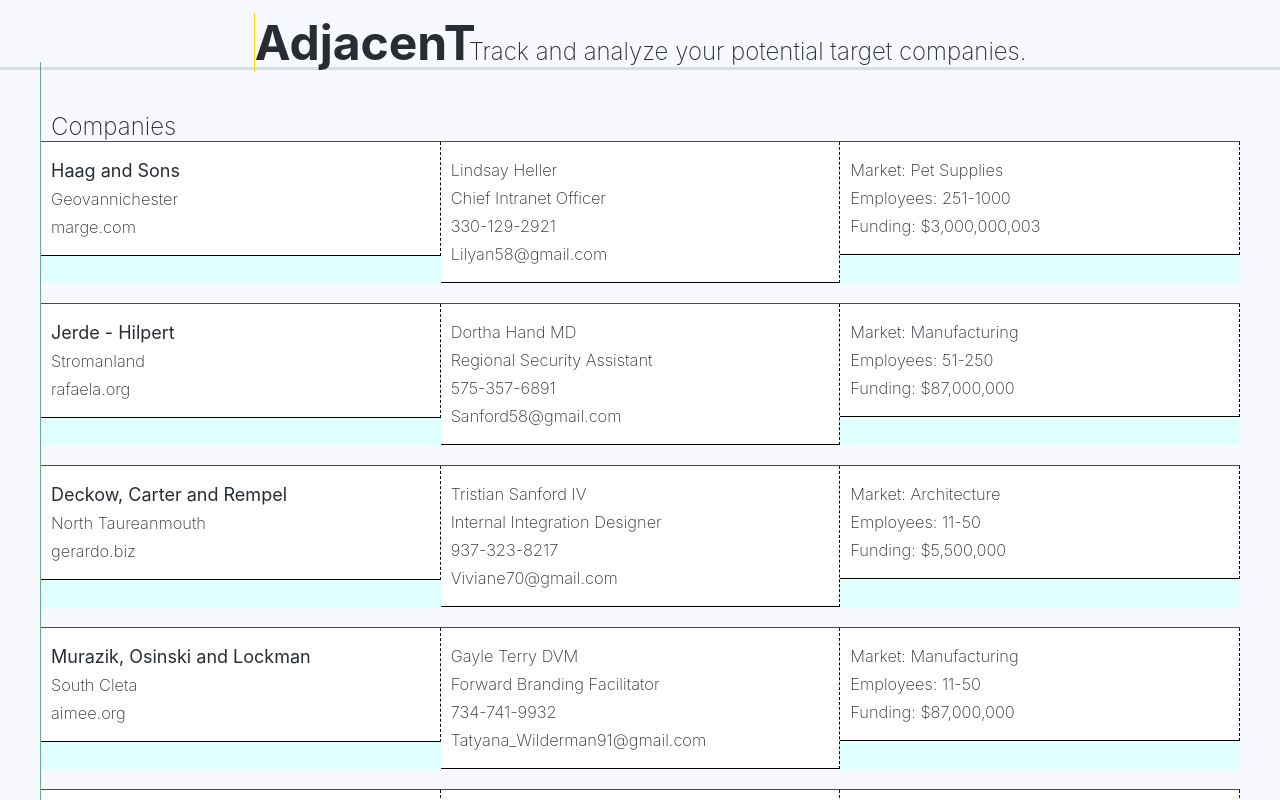
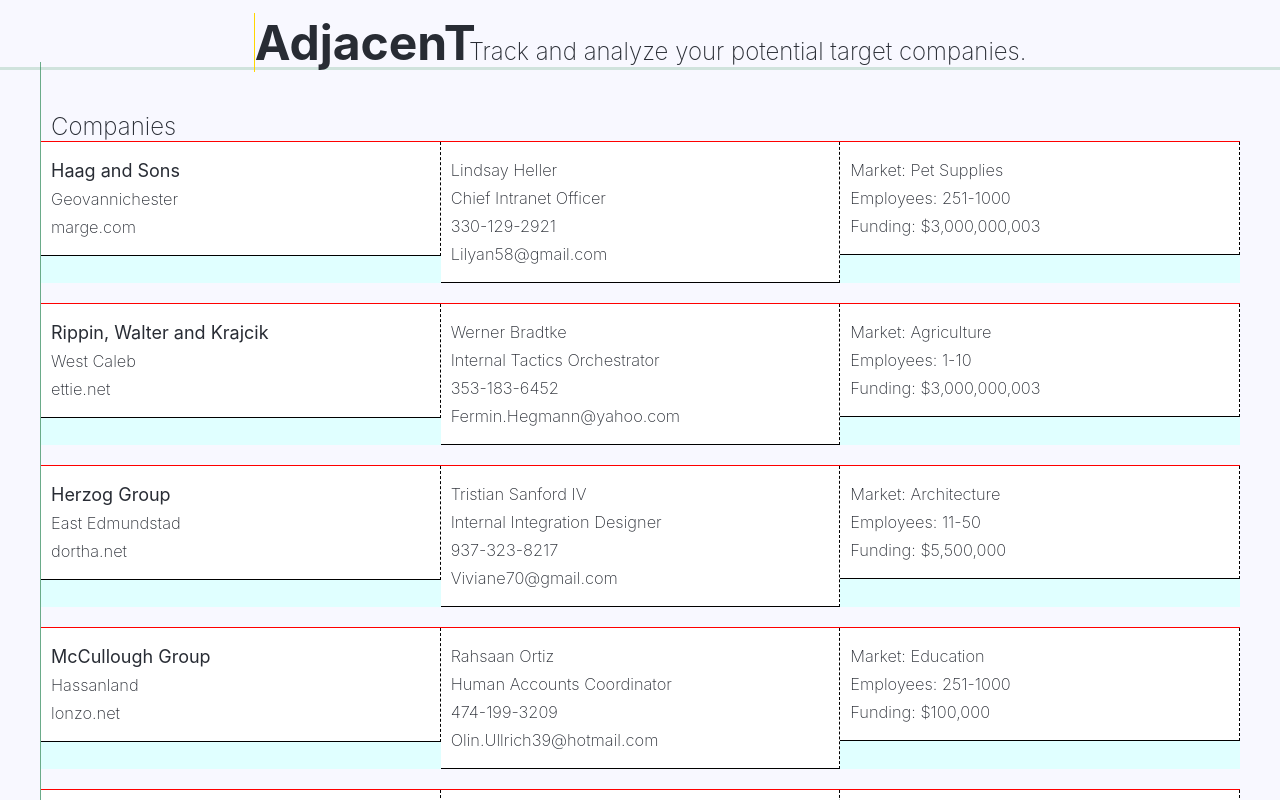
Before and after one commit to parkersmathers/adjacent-app, a React (Create React App) app: page / in a window 1280 px wide. Shown: the top 800 px of the page. Built offline with nearby package versions, Linux system fonts and the light colour scheme.

Commit message:
add some more mock data

```diff
--- a/src/mockData.js
+++ b/src/mockData.js
@@ -11,7 +11,8 @@ export function createData(n) {
       contactEmail: faker.internet.email(),
       companySize: faker.random.arrayElement(['1-10', '11-50', '51-250', '251-1000', '1001-5000', '5000+']),
       companyMarket: faker.random.arrayElement(['IoT', 'Agriculture', 'Pet Supplies', 'Automotive', 'Fashion', 'Manufacturing', 'B2B', 'Financial Services', 'Aviation', 'Space Tourism', 'Education', 'GreenT', 'Landscape Design', 'Architecture']),
-      companyFunding: faker.random.arrayElement(['100,000', '600,000', '5,500,000', '87,000,000', '3,000,000,003'])
+      companyFunding: faker.random.arrayElement(['100,000', '600,000', '5,500,000', '87,000,000', '3,000,000,003']),
+      companyId: faker.random.uuid()
     })
   }
   return data
```
